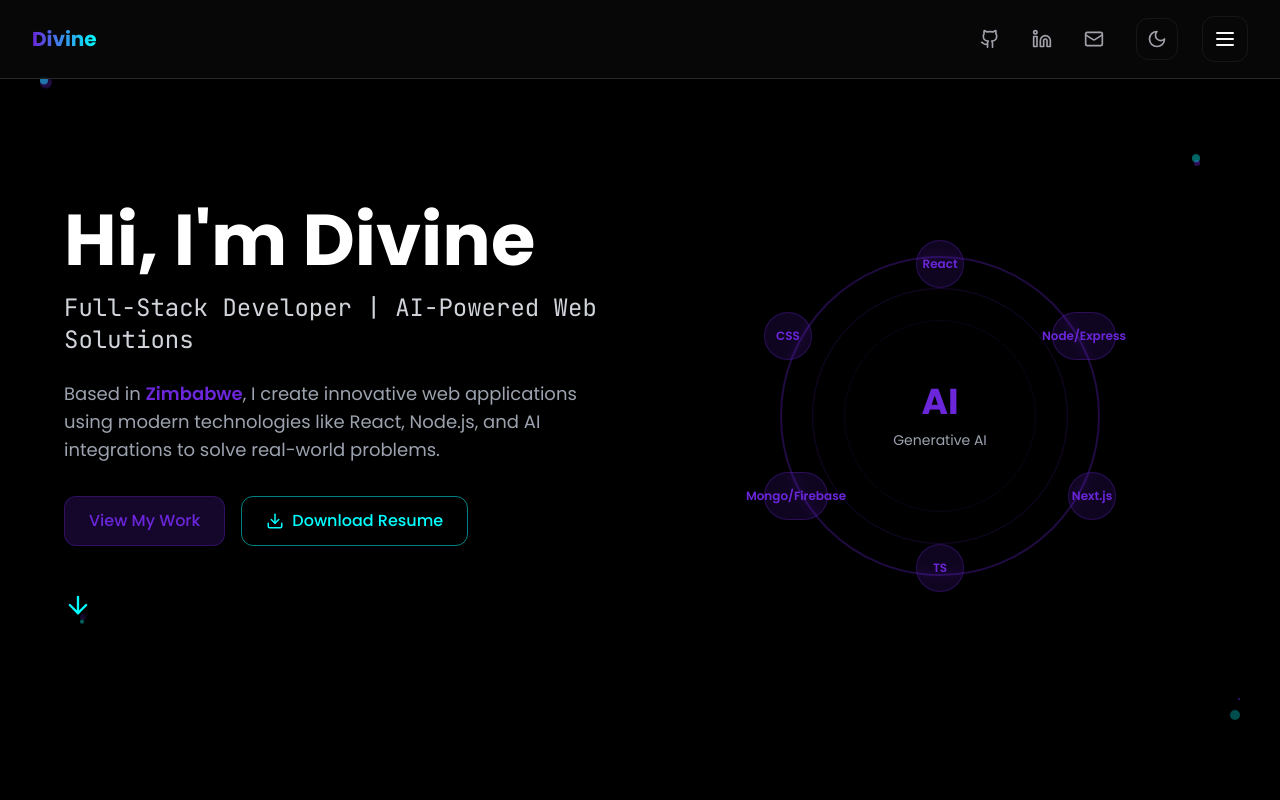
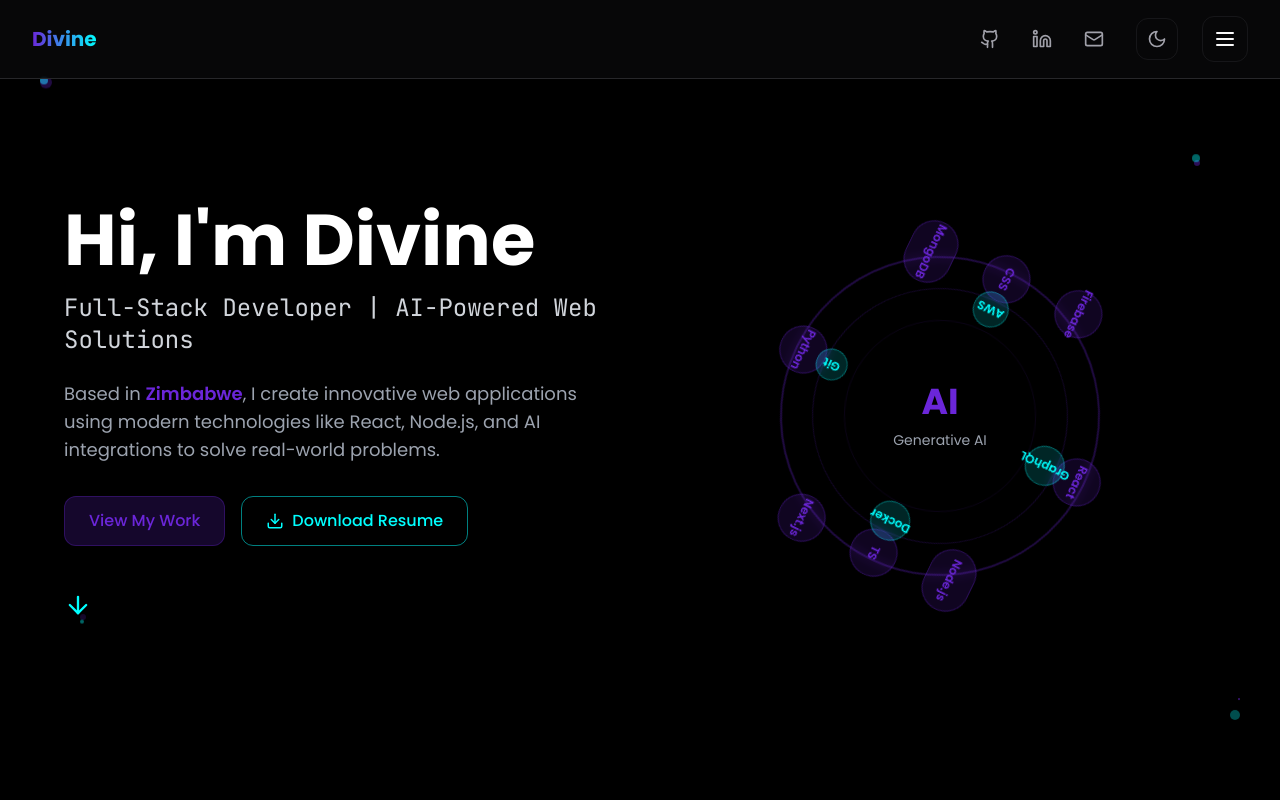
Before and after one commit to dadisodivine/divine-ai-spark, a React (Vite) app: page / in a window 1280 px wide. Shown: the top 800 px of the page. Built offline with nearby package versions, Linux system fonts and the light colour scheme.

Commit message:
Feat: Add spinning orbit animation and more skill balls
- Added a spinning animation to the orbital elements in the Hero section.
- Increased the number of skill balls in the orbit.
- Edited src/components/Hero.tsx

```diff
--- a/src/components/Hero.tsx
+++ b/src/components/Hero.tsx
@@ -63,13 +63,14 @@ const Hero = () => {
             </div>
           </div>
 
-          {/* Right side - Circular elements */}
+          {/* Right side - Spinning orbit with skill balls */}
           <div className="relative animate-delayed-fade-in-2">
-            {/* Main circle with specialist count */}
+            {/* Main spinning orbit container */}
             <div className="relative w-80 h-80 mx-auto">
-              <div className="absolute inset-0 rounded-full border-2 border-primary/30"></div>
-              <div className="absolute inset-8 rounded-full border border-primary/20"></div>
-              <div className="absolute inset-16 rounded-full border border-primary/10"></div>
+              {/* Spinning orbit rings */}
+              <div className="absolute inset-0 rounded-full border-2 border-primary/30 animate-spin" style={{ animationDuration: '20s' }}></div>
+              <div className="absolute inset-8 rounded-full border border-primary/20 animate-spin" style={{ animationDuration: '15s', animationDirection: 'reverse' }}></div>
+              <div className="absolute inset-16 rounded-full border border-primary/10 animate-spin" style={{ animationDuration: '25s' }}></div>
 
               {/* Center content */}
               <div className="absolute inset-0 flex items-center justify-center">
@@ -79,29 +80,70 @@ const Hero = () => {
                 </div>
               </div>
 
-              {/* Floating skill icons around the circle */}
+              {/* Spinning skill balls around the orbit */}
+              <div className="absolute inset-0 animate-spin" style={{ animationDuration: '20s' }}>
+                {/* React - Top */}
                 <div className="absolute top-0 left-1/2 transform -translate-x-1/2 -translate-y-4 w-12 h-12 bg-primary/15 backdrop-blur-sm rounded-full flex items-center justify-center border border-primary/30">
                   <span className="text-primary text-xs font-semibold">React</span>
                 </div>
 
+                {/* Node/Express - Top Right */}
                 <div className="absolute top-1/4 right-0 transform translate-x-4 -translate-y-1/2 w-16 h-12 bg-primary/15 backdrop-blur-sm rounded-full flex items-center justify-center border border-primary/30">
-                <span className="text-primary text-xs font-semibold">Node/Express</span>
+                  <span className="text-primary text-xs font-semibold">Node.js</span>
                 </div>
 
+                {/* TypeScript - Right */}
+                <div className="absolute top-1/2 right-0 transform translate-x-4 -translate-y-1/2 w-12 h-12 bg-primary/15 backdrop-blur-sm rounded-full flex items-center justify-center border border-primary/30">
+                  <span className="text-primary text-xs font-semibold">TS</span>
+                </div>
+
+                {/* Next.js - Bottom Right */}
                 <div className="absolute bottom-1/4 right-0 transform translate-x-4 translate-y-1/2 w-12 h-12 bg-primary/15 backdrop-blur-sm rounded-full flex items-center justify-center border border-primary/30">
                   <span className="text-primary text-xs font-semibold">Next.js</span>
                 </div>
 
+                {/* Python - Bottom */}
                 <div className="absolute bottom-0 left-1/2 transform -translate-x-1/2 translate-y-4 w-12 h-12 bg-primary/15 backdrop-blur-sm rounded-full flex items-center justify-center border border-primary/30">
-                <span className="text-primary text-xs font-semibold">TS</span>
+                  <span className="text-primary text-xs font-semibold">Python</span>
                 </div>
 
+                {/* MongoDB - Bottom Left */}
                 <div className="absolute bottom-1/4 left-0 transform -translate-x-4 translate-y-1/2 w-16 h-12 bg-primary/15 backdrop-blur-sm rounded-full flex items-center justify-center border border-primary/30">
-                <span className="text-primary text-xs font-semibold">Mongo/Firebase</span>
+                  <span className="text-primary text-xs font-semibold">MongoDB</span>
                 </div>
 
+                {/* CSS - Left */}
+                <div className="absolute top-1/2 left-0 transform -translate-x-4 -translate-y-1/2 w-12 h-12 bg-primary/15 backdrop-blur-sm rounded-full flex items-center justify-center border border-primary/30">
+                  <span className="text-primary text-xs font-semibold">CSS</span>
+                </div>
+
+                {/* Firebase - Top Left */}
                 <div className="absolute top-1/4 left-0 transform -translate-x-4 -translate-y-1/2 w-12 h-12 bg-primary/15 backdrop-blur-sm rounded-full flex items-center justify-center border border-primary/30">
-                <span className="text-primary text-xs font-semibold">CSS</span>
+                  <span className="text-primary text-xs font-semibold">Firebase</span>
+                </div>
+              </div>
+
+              {/* Counter-spinning inner skill balls */}
+              <div className="absolute inset-8 animate-spin" style={{ animationDuration: '15s', animationDirection: 'reverse' }}>
+                {/* Docker */}
+                <div className="absolute top-0 left-1/2 transform -translate-x-1/2 -translate-y-2 w-10 h-10 bg-accent/15 backdrop-blur-sm rounded-full flex items-center justify-center border border-accent/30">
+                  <span className="text-accent text-xs font-semibold">Docker</span>
+                </div>
+
+                {/* Git */}
+                <div className="absolute top-1/2 right-0 transform translate-x-2 -translate-y-1/2 w-8 h-8 bg-accent/15 backdrop-blur-sm rounded-full flex items-center justify-center border border-accent/30">
+                  <span className="text-accent text-xs font-semibold">Git</span>
+                </div>
+
+                {/* AWS */}
+                <div className="absolute bottom-0 left-1/2 transform -translate-x-1/2 translate-y-2 w-9 h-9 bg-accent/15 backdrop-blur-sm rounded-full flex items-center justify-center border border-accent/30">
+                  <span className="text-accent text-xs font-semibold">AWS</span>
+                </div>
+
+                {/* GraphQL */}
+                <div className="absolute top-1/2 left-0 transform -translate-x-2 -translate-y-1/2 w-10 h-10 bg-accent/15 backdrop-blur-sm rounded-full flex items-center justify-center border border-accent/30">
+                  <span className="text-accent text-xs font-semibold">GraphQL</span>
+                </div>
               </div>
             </div>
           </div>
```
Lines whose indentation alone changed are shown as unchanged.
